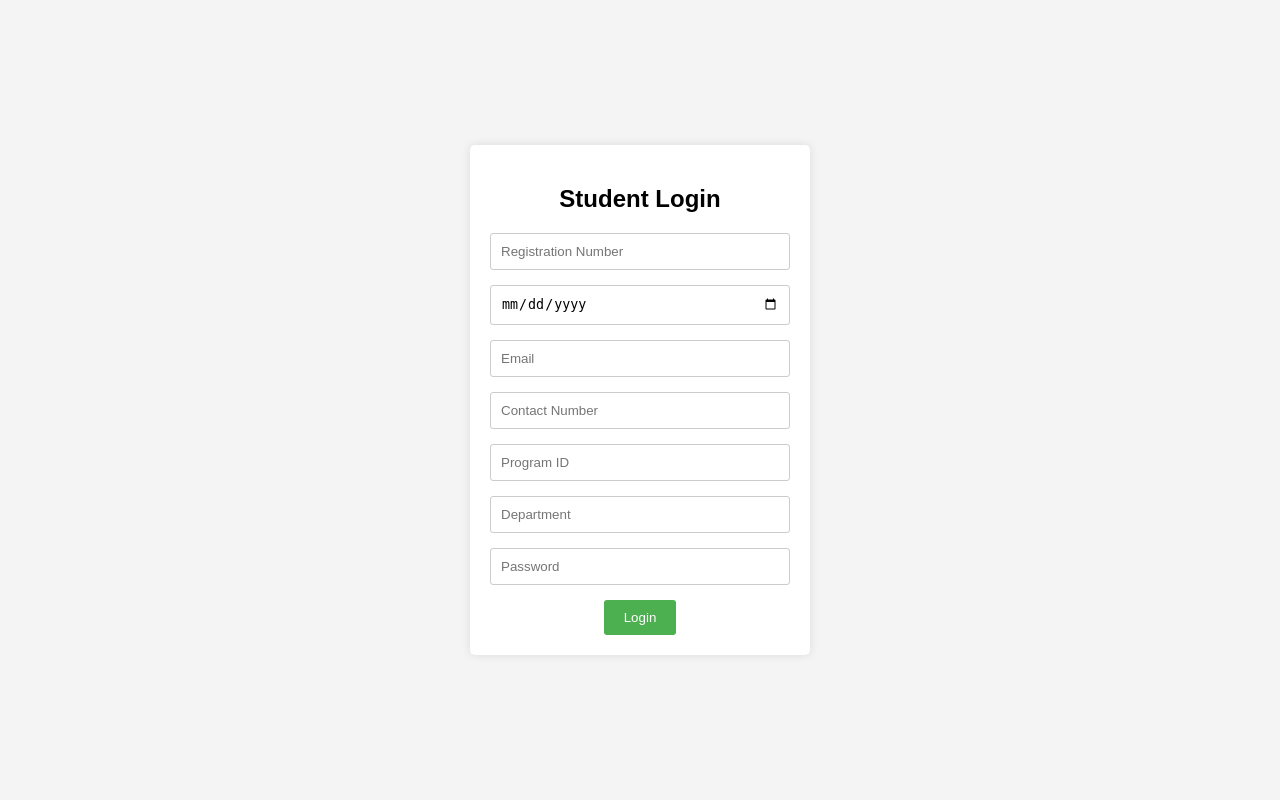
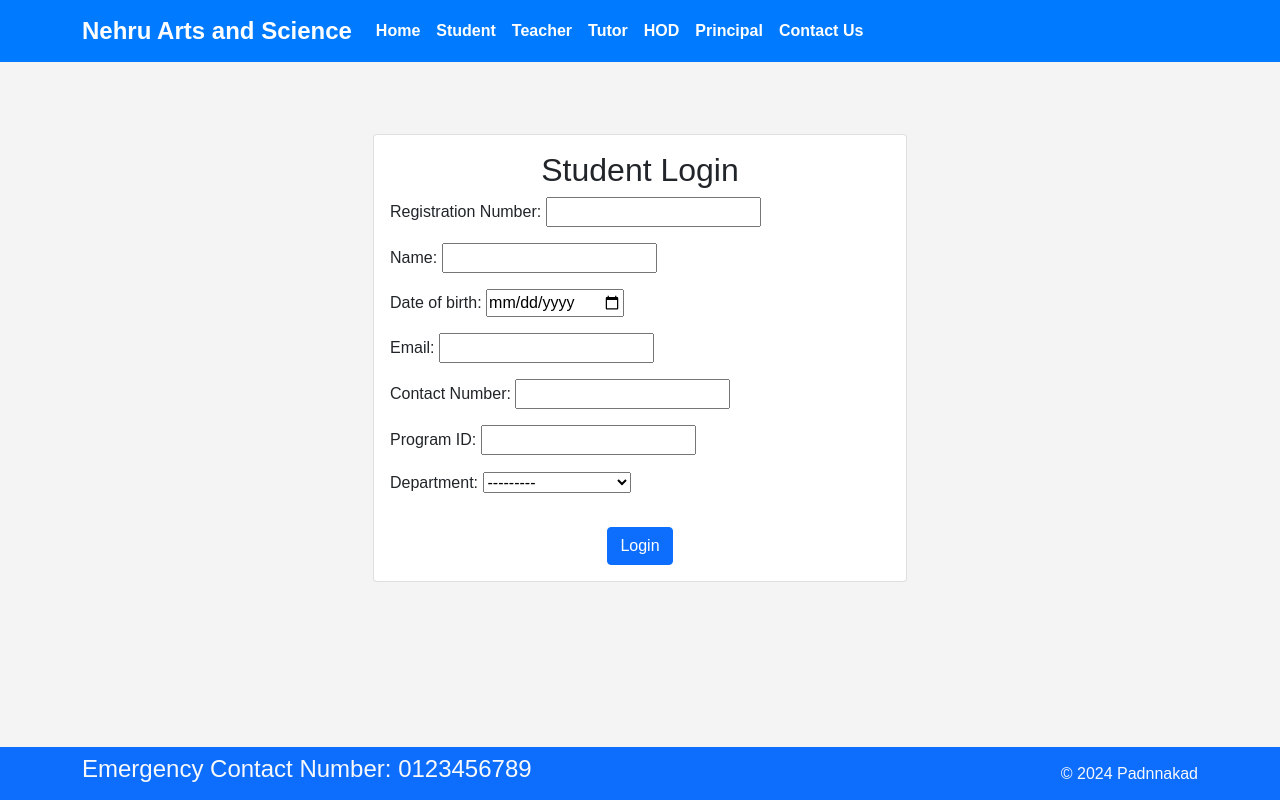
Before and after one commit to attendance2024/attendance2, a Django app: page /studentlogin/ in a window 1280 px wide. Run offline with Django 5.2, Linux system fonts and the light colour scheme; data comes from the database, SQL or seed files in the repository; some libraries are stand-ins or nearby versions.

Commit message:
modified

```diff
--- a/attendance/settings.py
+++ b/attendance/settings.py
@@ -11,7 +11,7 @@
 """
 
 from pathlib import Path
-
+import os
 # Build paths inside the project like this: BASE_DIR / 'subdir'.
 BASE_DIR = Path(__file__).resolve().parent.parent
 
@@ -117,6 +117,9 @@
 # https://docs.djangoproject.com/en/5.0/howto/static-files/
 
 STATIC_URL = 'static/'
+STATICFILES_DIRS = [
+    os.path.join(BASE_DIR,'static')
+]
 
 # Default primary key field type
 # https://docs.djangoproject.com/en/5.0/ref/settings/#default-auto-field
--- /dev/null
+++ b/attendance/static/css/style.css
@@ -0,0 +1,4 @@
+li:hover{
+    background-color : rgb(13, 9, 9);
+    border-radius : 10px;
+}
--- a/student/admin.py
+++ b/student/admin.py
@@ -6,3 +6,5 @@
 admin.site.register(tutor)
 admin.site.register(event)
 admin.site.register(teacher)
+admin.site.register(hod)
+admin.site.register(principal)
--- a/student/forms.py
+++ b/student/forms.py
@@ -1,7 +1,42 @@
 from django import forms
 from .models import *
 
+class  DateInput(forms.DateInput):
+    input_type = 'date'
+
 class studentform(forms.ModelForm):
     class Meta:
-        model = department
+        model = student
         fields = '__all__'
+
+        widgets = {
+            'dob' : DateInput()
+        }
+
+        labels = {
+            'reg_no' : "Registration Number",
+            'dob' : "Date of birth",
+            'contact_number' : "Contact Number",
+            'program_id' : "Program ID",
+            'dept' : "Department"
+        }
+
+
+class teacherform(forms.ModelForm):
+    class Meta:
+        model = teacher
+        fields = '__all__'
+
+class tutorform(forms.ModelForm):
+    class Meta:
+        model = tutor
+        fields = '__all__'
+
+class hodform(forms.ModelForm):
+    class Meta:
+        model = hod
+        fields = '__all__'
+class principalform(forms.ModelForm):
+    class Meta:
+        model = principal
+        fields = '__all__'
--- a/student/models.py
+++ b/student/models.py
@@ -12,31 +12,43 @@
 
 class student(models.Model):
     student_ID = models.AutoField(primary_key=True)
-    reg_no = models.IntegerField()
-    first_name = models.CharField(max_length=120)
+    reg_no = models.CharField(max_length=10)
+    name = models.CharField(max_length=120)
     dob = models.DateField()
     email = models.EmailField()
-    contact_number = models.IntegerField()
+    contact_number = models.CharField(max_length=10)
     program_id = models.IntegerField()
     dept = models.ForeignKey(department,on_delete=models.CASCADE)
 
 class teacher(models.Model):
     teacher_id = models.AutoField(primary_key=True)
-    first_name = models.CharField(max_length=120)
+    name = models.CharField(max_length=120)
     email = models.EmailField()
-    contact_number = models.IntegerField()
+    contact_number = models.CharField(max_length=10)
     dept = models.ForeignKey(department,on_delete=models.CASCADE)
 
 class tutor(models.Model):
     tutor_id = models.AutoField(primary_key=True)
     first_name = models.CharField(max_length=120)
     email = models.EmailField()
-    contact_number = models.IntegerField()
+    contact_number = models.CharField(max_length=10)
     dept = models.ForeignKey(department,on_delete=models.CASCADE)
+
+class hod(models.Model):
+    hod_id = models.AutoField(primary_key=True)
+    name = models.CharField(max_length=120)
+    email = models.EmailField()
+    contact_number = models.CharField(max_length=10)
+    dept = models.ForeignKey(department,on_delete=models.CASCADE)
+
+class principal(models.Model):
+    name = models.CharField(max_length=120)
+    email = models.EmailField()
+    contact_number = models.CharField(max_length=10)
 
 class event(models.Model):
     event_id = models.AutoField(primary_key=True)
     event_name = models.CharField(max_length=120)
-    event_date = models.IntegerField()
+    event_date = models.DateField()
     hour_attended = models.IntegerField()
     dept = models.ForeignKey(department,on_delete=models.CASCADE)
--- a/student/templates/student/base.html
+++ b/student/templates/student/base.html
@@ -1,3 +1,4 @@
+{% load static %}
 <!DOCTYPE html>
 <html lang="en">
 <head>
@@ -5,7 +6,8 @@
     <meta name="viewport" content="width=device-width, initial-scale=1.0">
     <title>{% block first %}{% endblock %} | Nehru Arts and Science</title>
     <link rel="stylesheet" href="https://cdn.jsdelivr.net/npm/bootstrap@5.1.3/dist/css/bootstrap.min.css">
-    <link rel="stylesheet" href="https://use.fontawesome.com/releases/v5.2.0/css/all.css">
+    <link rel="stylesheet" href="{% static '/css/style.css' %}">
+
     <style>
         /* Custom Styles */
         body {
@@ -66,6 +68,7 @@
                 <li class="nav-item">
                     <a class="nav-link" href="{% url 'principal' %}">Principal</a>
                 </li>
+
                 <li class="nav-item">
                     <a class="nav-link" href="{% url 'contact' %}">Contact Us</a>
                 </li>
--- a/student/templates/student/student.html
+++ b/student/templates/student/student.html
@@ -1,65 +1,29 @@
-<!DOCTYPE html>
-<html lang="en">
-<head>
-    <meta charset="UTF-8">
-    <meta name="viewport" content="width=device-width, initial-scale=1.0">
-    <title>Student Login</title>
-    <style>
-        body {
-            font-family: Arial, sans-serif;
-            background-color: #f4f4f4;
-            margin: 0;
-            padding: 0;
-            display: flex;
-            justify-content: center;
-            align-items: center;
-            height: 100vh;
-        }
-        .login-container {
-            background-color: #fff;
-            border-radius: 5px;
-            box-shadow: 0 0 10px rgba(0, 0, 0, 0.1);
-            padding: 20px;
-            width: 300px;
-            text-align: center;
-        }
-        h2 {
-            margin-bottom: 20px;
-        }
-        input[type="text"], input[type="password"], input[type="date"], input[type="email"], input[type="tel"] {
-            width: 100%;
-            padding: 10px;
-            margin-bottom: 15px;
-            border: 1px solid #ccc;
-            border-radius: 3px;
-            box-sizing: border-box;
-        }
-        input[type="submit"] {
-            background-color: #4CAF50;
-            color: white;
-            padding: 10px 20px;
-            border: none;
-            border-radius: 3px;
-            cursor: pointer;
-        }
-        input[type="submit"]:hover {
-            background-color: #45a049;
-        }
-    </style>
-</head>
-<body>
-    <div class="login-container">
-        <h2>Student Login</h2>
-        <form action="process_login.php" method="post">
-            <input type="text" name="registration_number" placeholder="Registration Number" required><br>
-            <input type="date" name="date_of_birth" placeholder="Date of Birth" required><br>
-            <input type="email" name="email" placeholder="Email" required><br>
-            <input type="tel" name="contact_number" placeholder="Contact Number" required><br>
-            <input type="text" name="program_id" placeholder="Program ID" required><br>
-            <input type="text" name="department" placeholder="Department" required><br>
-            <input type="password" name="password" placeholder="Password" required><br>
-            <input type="submit" value="Login">
-        </form>
+{% extends 'student/base.html' %}
+
+{% block first %}
+student
+{% endblock %}
+
+{% block second %}
+<div class="container">
+        <div class="row justify-content-center">
+            <div class="col-md-6">
+                <div class="card mt-5">
+                    <div class="card-body">
+                        <h2 class="card-title text-center">Student Login</h2>
+                        <form action="process_login.php" method="POST">
+                            {% csrf_token %}
+                             <form class="mt-3">
+                                {{ form.as_p }}
+                                <center><button type="login" class="btn btn-primary mt-3">Login</button></center>
+                            </form>
+
+                        </form>
+                    </div>
+                </div>
+            </div>
+        </div>
     </div>
-</body>
-</html>
+    <!-- Bootstrap JS (optional) -->
+    <script src="https://stackpath.bootstrapcdn.com/bootstrap/4.5.2/js/bootstrap.bundle.min.js"></script>
+{% endblock %}
--- a/student/views.py
+++ b/student/views.py
@@ -6,26 +6,34 @@
     return HttpResponse("Hello World")
 
 def college(request):
-    forms = studentform()
-    return render(request,'student/index.html',{'form':forms})
+    return render(request,'student/index.html')
 
 def StudentLogin(request):
-    return render(request,'student/student.html')
+    if request.method == "POST":
+        form = studentform(request.POST)
+        if form.is_valid():
+            form.save()
+    forms = studentform()
+    return render(request,'student/student.html',{'form':forms})
 
 def home(request):
     return render(request,'student/home.html')
 
 def teacher(request):
-    return render(request,'student/teacher.html')
+    forms = teacherform()
+    return render(request,'student/teacher.html',{'form':forms})
 
 def tutor(request):
-    return render(request,'student/tutor.html')
+    forms = studentform()
+    return render(request,'student/tutor.html',{'form':forms})
 
 def hod(request):
-    return render(request,'student/hod.html')
+    forms = hodform()
+    return render(request,'student/hod.html',{'form':forms})
 
 def principal(request):
-    return render(request,'student/principle.html')
+    forms = principalform()
+    return render(request,'student/principle.html',{'form':forms})
 
 def contact(request):
     return render(request,'student/contact.html')
```
Also changed, not shown: student/templates/student/hod.html (+9 -1 lines), student/templates/student/index.html (+55 -10 lines), student/templates/student/principle.html (+9 -1 lines), student/templates/student/teacher.html (+9 -1 lines), student/templates/student/tutor.html (+9 -1 lines), db.sqlite3, student/migrations/0003_principal_rename_first_name_student_name_and_more.py (added), student/migrations/0004_alter_event_event_date_alter_hod_contact_number_and_more.py (added), student/migrations/0005_alter_student_reg_no.py (added), student/templates/student/department.html (added).
